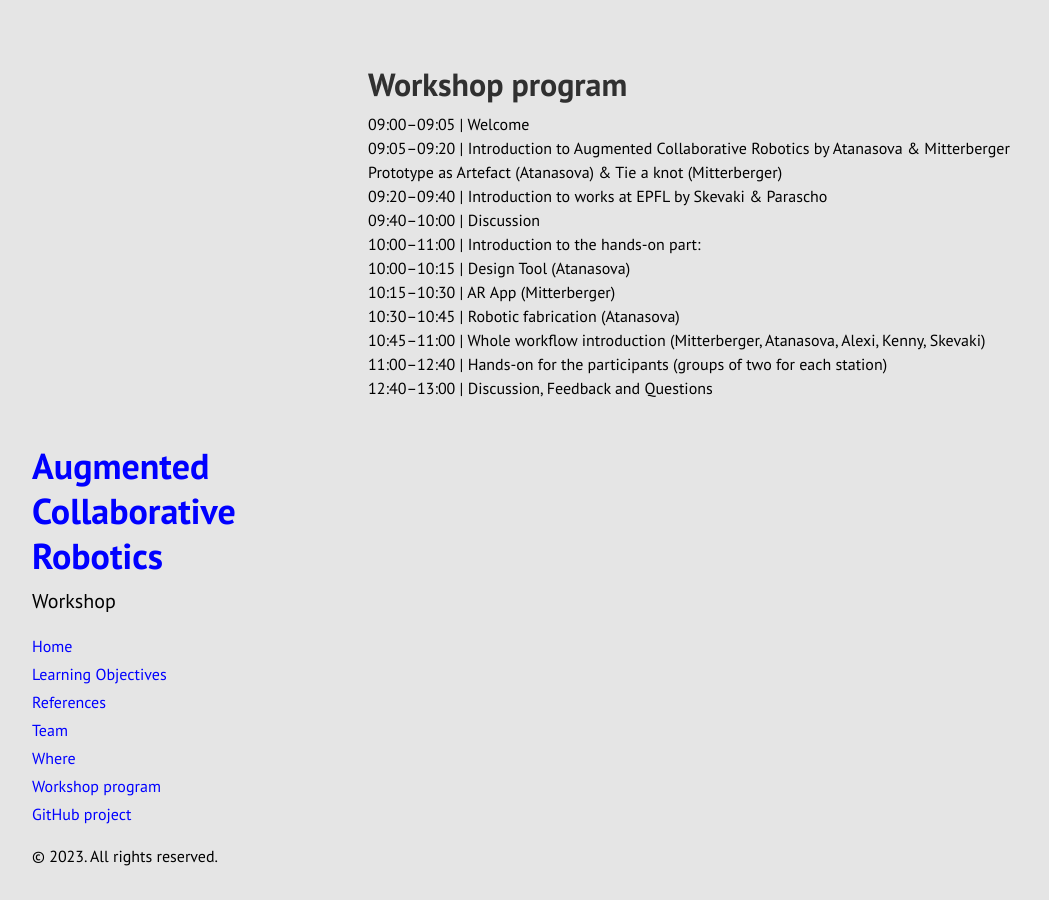
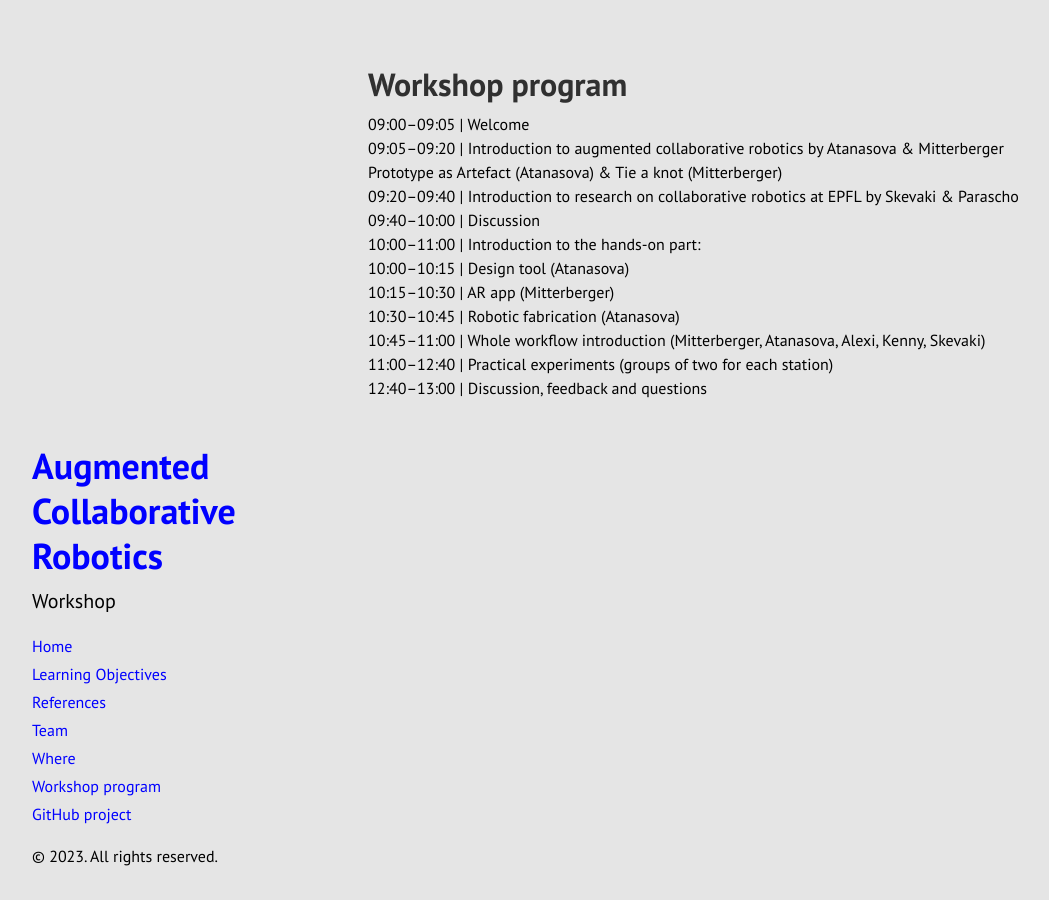
Before and after one commit to augmentedfabricationlab/workshop_augmented_collaborative_robotics, a Jekyll site: the page built from docs/workshop_program.md, in a window 1280 px wide. Shown: the whole page, without its empty margins (0-1049 px from the left). Built offline with Jekyll 4.4.1, drawn with Linux system fonts in a browser that asks for light colours; Markdown is read by kramdown in place of the engine named in the settings.

Commit message:
update pages

```diff
--- a/docs/workshop_program.md
+++ b/docs/workshop_program.md
@@ -5,14 +5,14 @@ title: Workshop program
 
 
 09:00–09:05 | Welcome
-09:05–09:20 | Introduction to Augmented Collaborative Robotics by Atanasova & Mitterberger
-	Prototype as Artefact (Atanasova) & Tie a knot (Mitterberger)
-09:20–09:40 | Introduction to works at EPFL by Skevaki & Parascho
+09:05–09:20 | Introduction to augmented collaborative robotics by Atanasova & Mitterberger
+              Prototype as Artefact (Atanasova) & Tie a knot (Mitterberger)
+09:20–09:40 | Introduction to research on collaborative robotics at EPFL by Skevaki & Parascho
 09:40–10:00 | Discussion
 10:00–11:00 | Introduction to the hands-on part:
-10:00–10:15 | Design Tool (Atanasova)
-10:15–10:30 | AR App (Mitterberger)
+10:00–10:15 | Design tool (Atanasova)
+10:15–10:30 | AR app (Mitterberger)
 10:30–10:45 | Robotic fabrication (Atanasova)
 10:45–11:00 | Whole workflow introduction (Mitterberger, Atanasova, Alexi, Kenny, Skevaki)
-11:00–12:40 | Hands-on for the participants (groups of two for each station)
-12:40–13:00 | Discussion, Feedback and Questions
+11:00–12:40 | Practical experiments (groups of two for each station)
+12:40–13:00 | Discussion, feedback and questions
```
Also changed, not shown: docs/index.md (+2 -1 lines), docs/team.md (+11 -8 lines), docs/images/team-kd.png (added), 1 other file.
